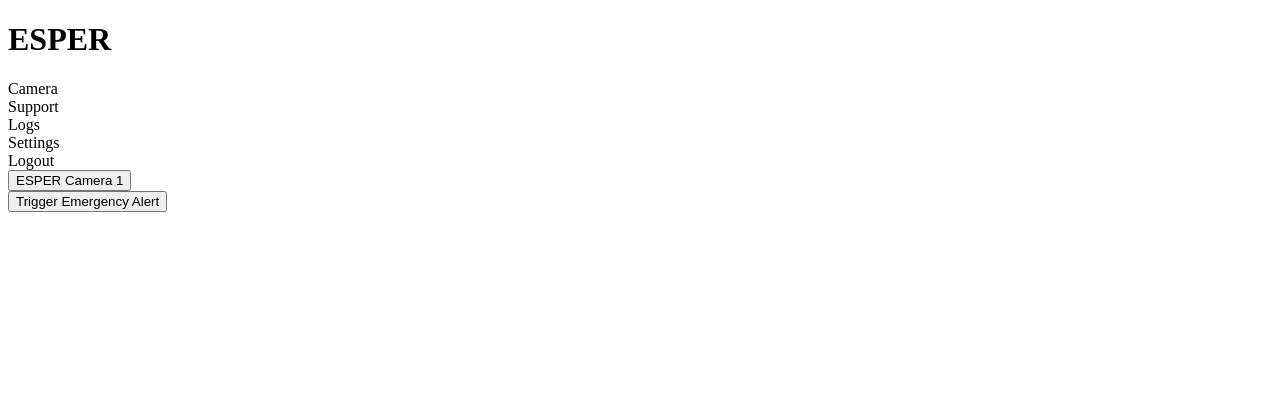
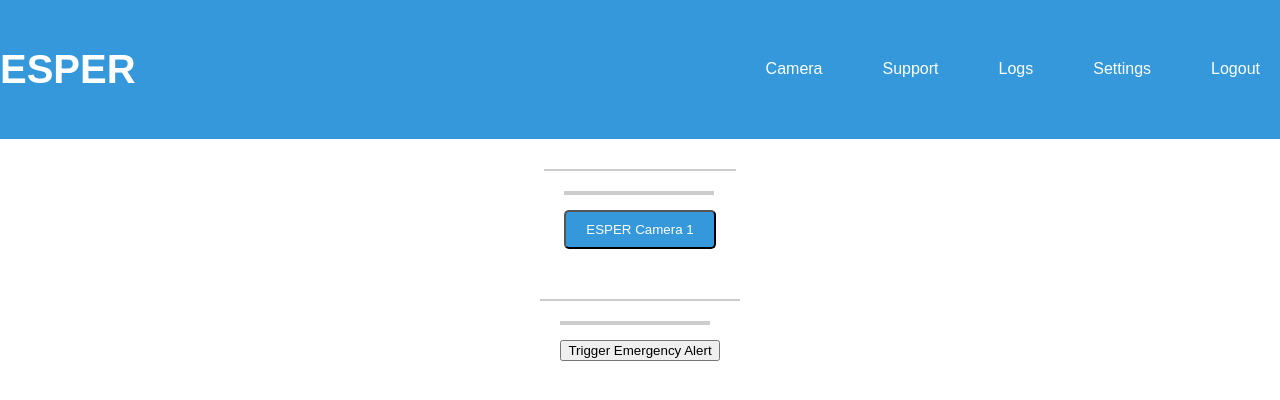
Before and after one commit to lesterrobotics/ESPER, a plain HTML site: page dashboard.html in a window 1280 px wide. Drawn offline with Linux system fonts and the light colour scheme; a web font is replaced by a local one.

Commit message:
Update dashboard.html

```diff
--- a/dashboard.html
+++ b/dashboard.html
@@ -7,7 +7,77 @@
   <link rel="shortcut icon" href="images/logoICTHS.png" />
   <link href="https://fonts.googleapis.com/css2?family=Electrolize&display=swap" rel="stylesheet">
   <style>
-    /* Your existing CSS styles remain unchanged */
+  body {
+      margin: 0;
+      padding: 0;
+      font-family: 'Electrolize', sans-serif;
+      background-color: #ffffff;
+      color: #000000;
+      overflow: hidden;
+      display: flex;
+      justify-content: center;
+      align-items: center;
+      flex-direction: column;
+    }
+
+    .header {
+      display: flex;
+      justify-content: space-between;
+      align-items: center;
+      padding: 20px;
+      background-color: #3498db;
+      width: 100%;
+    }
+
+    .header h1 {
+      font-size: 40px;
+      color: #ffffff;
+    }
+
+    .options-container {
+      display: flex;
+      gap: 20px;
+    }
+
+    .option, .settings, .logout {
+      padding: 10px 20px;
+      border-radius: 5px;
+      background-color: #3498db;
+      color: #ffffff;
+      cursor: pointer;
+      transition: background-color 0.3s;
+    }
+
+    .option:hover, .settings:hover, .logout:hover {
+      background-color: #00CED1;
+    }
+
+    .white-section {
+      background-color: #ffffff;
+      padding: 20px;
+      border-top: 2px solid #ccc;
+      text-align: center;
+      margin-top: 30px;
+    }
+
+    .thick-gray-line {
+      border-top: 4px solid #ccc;
+      margin-bottom: 15px;
+      width: 150px;
+    }
+
+    .esper-camera {
+      padding: 10px 20px;
+      border-radius: 5px;
+      background-color: #3498db;
+      color: #ffffff;
+      cursor: pointer;
+      transition: background-color 0.3s;
+    }
+
+    .esper-camera:hover {
+      background-color: #00CED1;
+    }
   </style>
 </head>
 <body>
@@ -37,14 +107,8 @@
 
       document.querySelectorAll('.option').forEach((button) => {
         button.addEventListener('click', () => {
-          if (button.textContent.trim() === 'Camera') {
-            // If the "Camera" option is clicked, show the esper-camera button
-            esperCameraButton.style.display = 'block';
-          } else {
-            // Hide the esper-camera and logout buttons for other options
-            esperCameraButton.style.display = 'none';
-            logoutButton.style.display = 'none';
-          }
+          esperCameraButton.style.display = 'none';
+          logoutButton.style.display = 'none';
         });
       });
 
@@ -63,7 +127,59 @@
       // OneSignal initialization and email prompt setup
       var OneSignal = window.OneSignal || [];
       OneSignal.push(function() {
-        // ... (rest of your OneSignal initialization code remains unchanged)
+        OneSignal.init({
+          appId: '24d18be1-2d53-4eb6-97d1-ec19a05ed95a', // Replace with your OneSignal App ID
+          promptOptions: {
+            autoRegister: false,
+            allowLocalhostAsSecureOrigin: true,
+            slidedown: {
+              prompts: [
+                {
+                  type: 'email',
+                  autoRegister: true,
+                  text: {
+                    message: 'Subscribe to receive email alerts:',
+                    emailPlaceholder: 'Enter your email',
+                    submit: 'Subscribe',
+                  },
+                },
+              ],
+            },
+          },
+        });
+
+        // Function to display an emergency alert on the website
+        function displayEmergencyAlert() {
+          alert('EMERGENCY ALERT: Please take immediate action!');
+          // Add further handling or UI changes for the emergency alert on the website
+        }
+
+        // Function to trigger an emergency notification
+        function triggerEmergencyNotification() {
+          var emergencyMessage = {
+            contents: {
+              en: 'EMERGENCY: Your emergency message here'
+            },
+            headings: {
+              en: 'EMERGENCY ALERT!'
+            },
+          };
+
+          OneSignal.sendNotification(emergencyMessage, function(success) {
+            console.log('Emergency notification sent:', success);
+            if (success) {
+              // Notification sent successfully
+              displayEmergencyAlert(); // Display emergency alert on website
+            } else {
+              // Notification sending failed
+            }
+          });
+        }
+
+        // Button click event to trigger emergency notification
+        document.querySelector('.emergency-button').addEventListener('click', function() {
+          triggerEmergencyNotification();
+        });
       });
     });
   </script>
```
